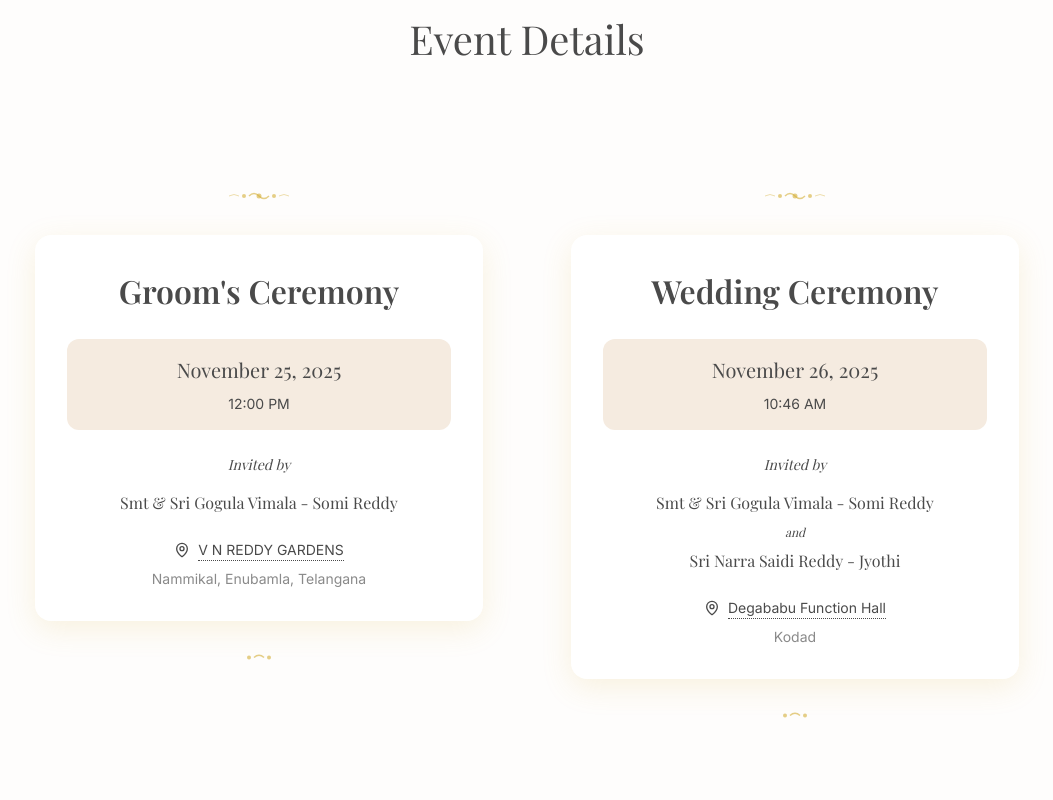
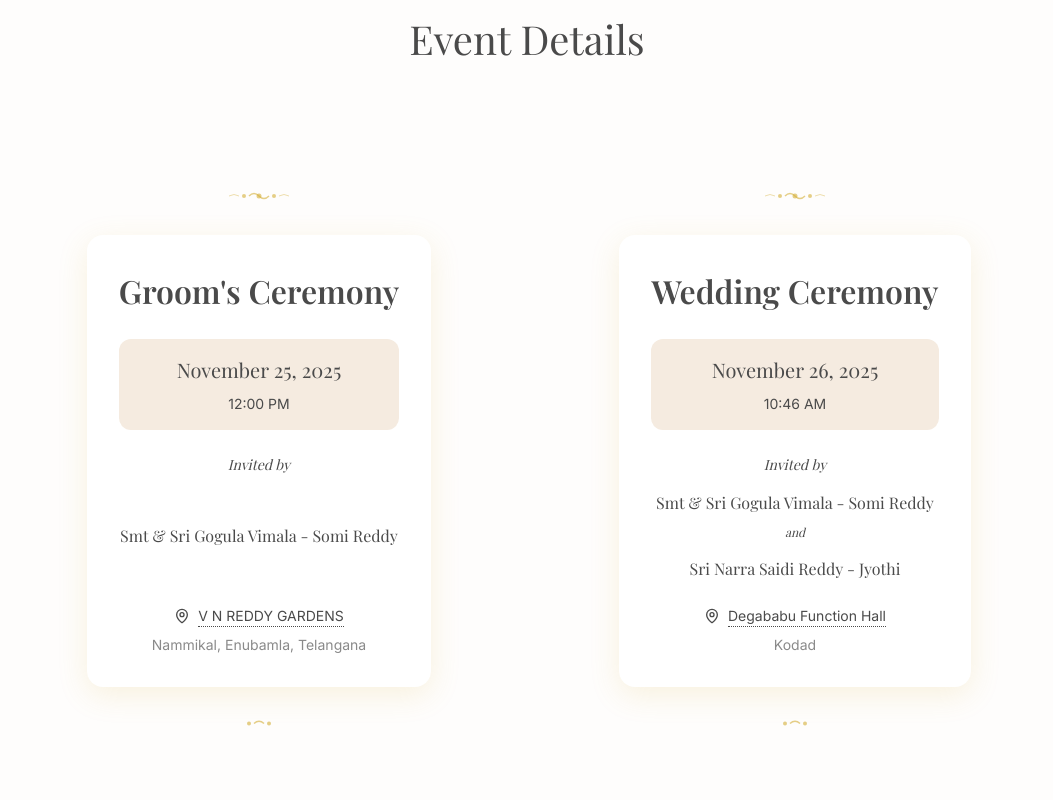
Before and after one commit to shashanka2a/sharath-wedding, a Next.js app: page / in a window 1280 px wide. Shown: the part 1100-1900 px from the top of the page, without its empty margins (113-1166 px from the left). Built offline with nearby package versions, Linux system fonts and the light colour scheme; no server answers.

Commit message:
update:3

```diff
--- a/app/page.tsx
+++ b/app/page.tsx
@@ -122,7 +122,7 @@ export default function Home() {
             Event Details
           </h2>
 
-          <div className="grid md:grid-cols-2 gap-12 max-w-5xl mx-auto">
+          <div className="grid md:grid-cols-2 gap-12 max-w-5xl mx-auto items-stretch">
             {/* Groom's Ceremony */}
             <InvitationCard
               title="Groom's Ceremony"
--- a/src/components/InvitationCard.tsx
+++ b/src/components/InvitationCard.tsx
@@ -22,9 +22,9 @@ export function InvitationCard({
   invitedBy,
 }: InvitationCardProps) {
   return (
-    <div className="relative py-12 px-4">
+    <div className="relative py-12 px-4 h-full flex flex-col">
       {/* Decorative top ornament */}
-      <div className="flex justify-center mb-6">
+      <div className="flex justify-center mb-6 flex-shrink-0">
         <svg
           width="80"
           height="30"
@@ -61,10 +61,10 @@ export function InvitationCard({
       </div>
 
       {/* Main Card */}
-      <div className="relative max-w-md mx-auto bg-white rounded-2xl shadow-[0_8px_30px_rgba(212,175,55,0.15)] p-8">
+      <div className="relative max-w-md mx-auto bg-white rounded-2xl shadow-[0_8px_30px_rgba(212,175,55,0.15)] p-8 flex-1 flex flex-col">
         {/* Title */}
         <h3
-          className="text-center mb-6"
+          className="text-center mb-6 flex-shrink-0"
           style={{
             fontFamily: "var(--font-playfair)",
             fontSize: "2rem",
@@ -76,7 +76,7 @@ export function InvitationCard({
         </h3>
 
         {/* Date and Time Box */}
-        <div className="bg-[#f5ebe0] rounded-xl p-4 mb-6">
+        <div className="bg-[#f5ebe0] rounded-xl p-4 mb-6 flex-shrink-0">
           <p
             className="text-center mb-2"
             style={{
@@ -100,9 +100,9 @@ export function InvitationCard({
         </div>
 
         {/* Invited By Section */}
-        <div className="mb-6">
+        <div className="mb-6 flex-1 flex flex-col justify-center min-h-[100px]">
           <p
-            className="text-center mb-4 italic"
+            className="text-center mb-4 italic flex-shrink-0"
             style={{
               fontFamily: "var(--font-playfair)",
               fontSize: "0.875rem",
@@ -111,7 +111,7 @@ export function InvitationCard({
           >
             Invited by
           </p>
-          <div className="space-y-2">
+          <div className="space-y-2 flex-1 flex flex-col justify-center">
             {invitedBy.map((name, index) => (
               <div key={index}>
                 <p
@@ -143,7 +143,7 @@ export function InvitationCard({
         </div>
 
         {/* Location */}
-        <div className="text-center">
+        <div className="text-center flex-shrink-0">
           <a
             href={mapUrl}
             target="_blank"
@@ -173,7 +173,7 @@ export function InvitationCard({
       </div>
 
       {/* Decorative bottom ornament */}
-      <div className="flex justify-center mt-6">
+      <div className="flex justify-center mt-6 flex-shrink-0">
         <svg
           width="60"
           height="25"
```
